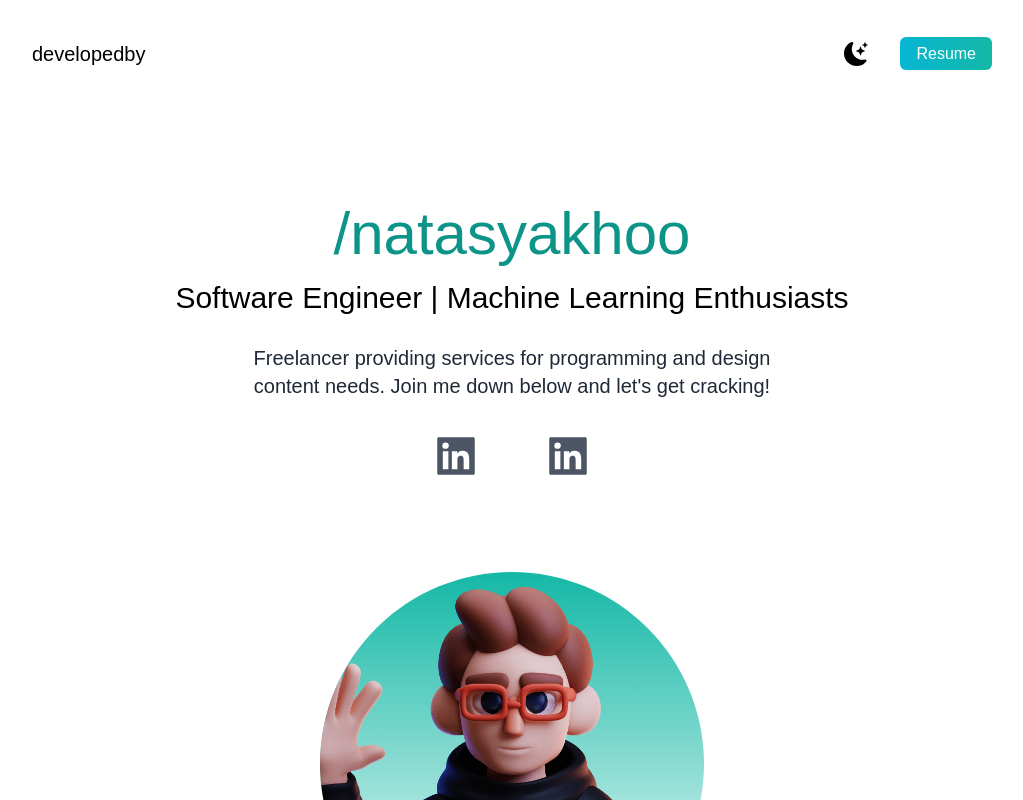
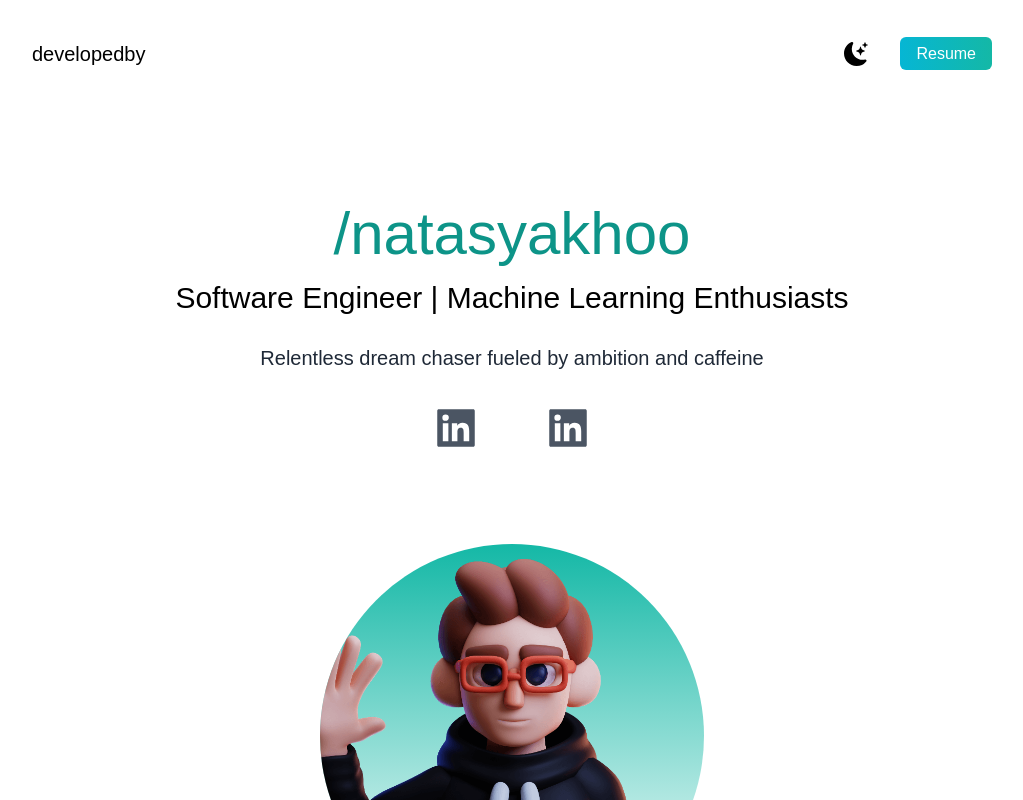
Before and after one commit to Sashakhoo/portfolio, a Next.js app: page / in a window 1280 px wide. Shown: the top 800 px of the page, without its empty margins (128-1151 px from the left). Built offline with nearby package versions, Linux system fonts and the light colour scheme.

Commit message:
description updates

```diff
--- a/pages/index.js
+++ b/pages/index.js
@@ -57,8 +57,7 @@ export default function Home() {
               Software Engineer | Machine Learning Enthusiasts
             </h3>
             <p className="text-md py-5 leading-8 text-gray-800 dark:text-gray-200 max-w-xl mx-auto md:text-xl">
-              Freelancer providing services for programming and design content
-              needs. Join me down below and let's get cracking!
+            Relentless dream chaser fueled by ambition and caffeine
             </p>
             <div className="text-5xl flex justify-center gap-16 py-3 text-gray-600 dark:text-gray-400">
               <a href="https://www.linkedin.com/in/natasyakhoo/" target="_blank"><AiFillLinkedin /></a>
```
